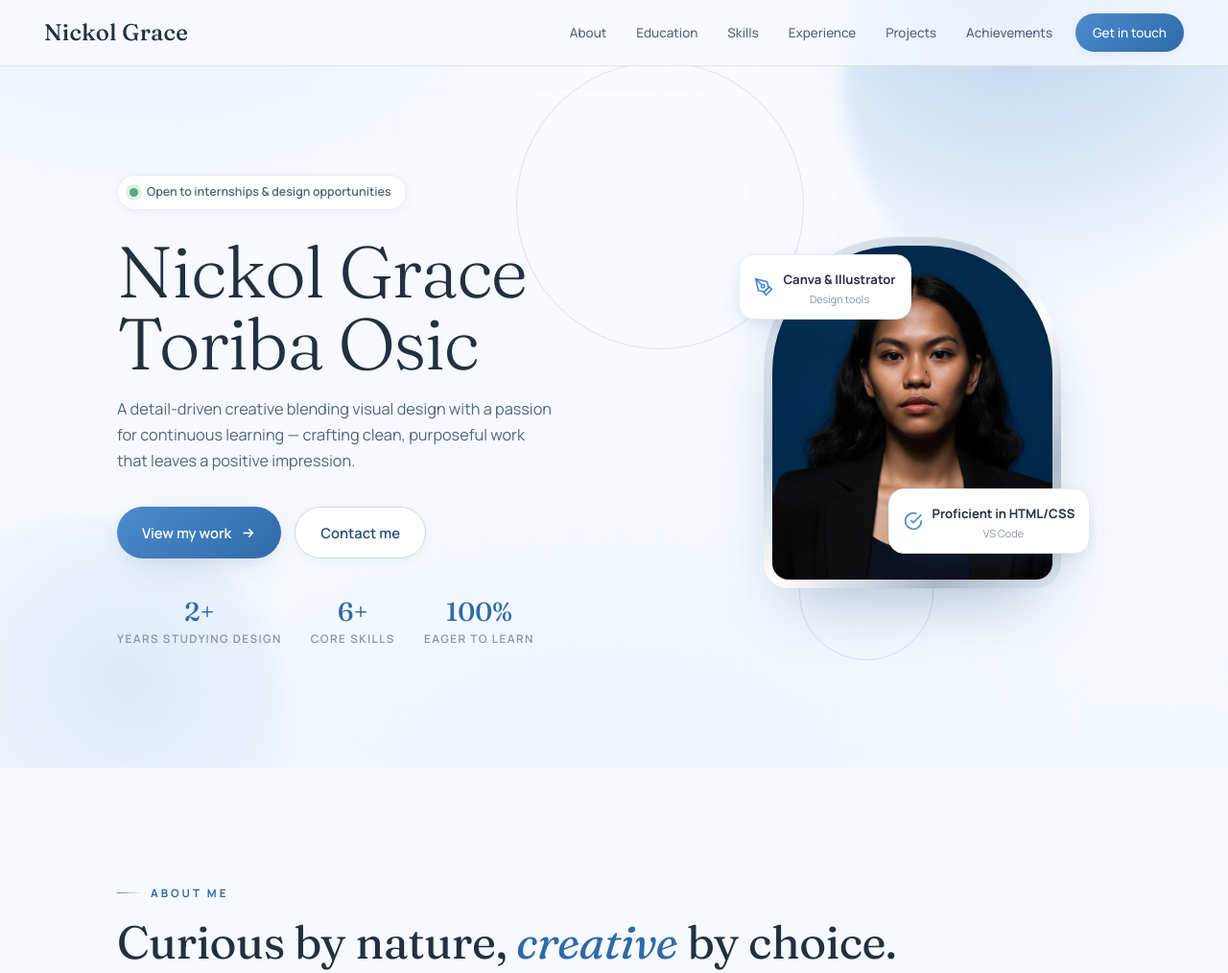
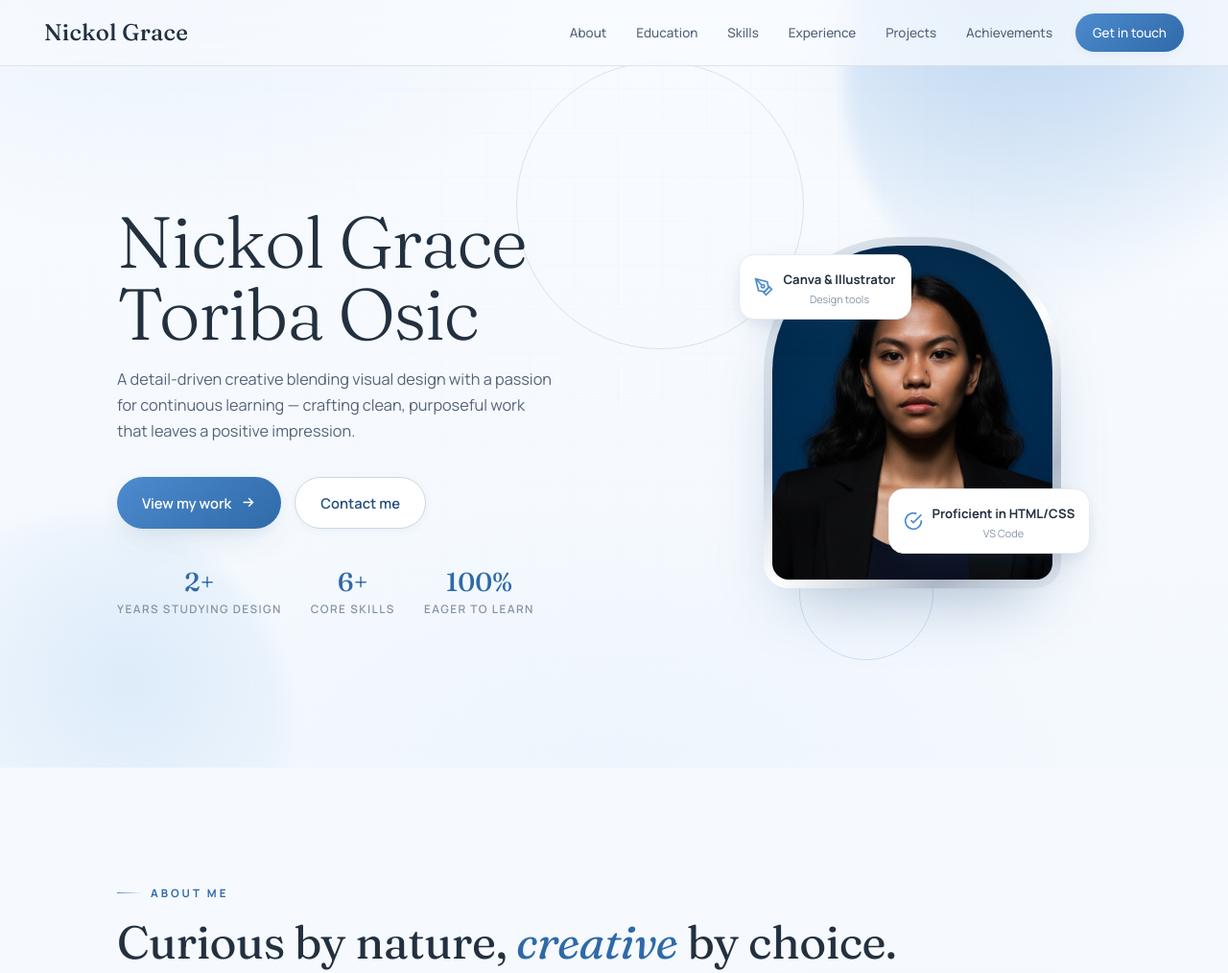
Before and after one commit to NixyG-Int/NixyGrace.github.io, a plain HTML site: page index.html in a window 1280 px wide. Shown: the top 1014 px of the page at 96% size. Drawn offline with Linux system fonts and the light colour scheme.

Commit message:
Update index.html

```diff
--- a/index.html
+++ b/index.html
@@ -45,7 +45,7 @@
     <div class="ringline rl2"></div>
     <div class="cover-inner">
       <div class="cover-text reveal">
-        <span class="status-pill"><span class="dot"></span> Open to internships &amp; design opportunities</span>
+
         <h1>Nickol Grace Toriba Osic</h1>
         <p class="role"></p>
         <p class="tag">A detail-driven creative blending visual design with a passion for continuous learning — crafting clean, purposeful work that leaves a positive impression.</p>
```
